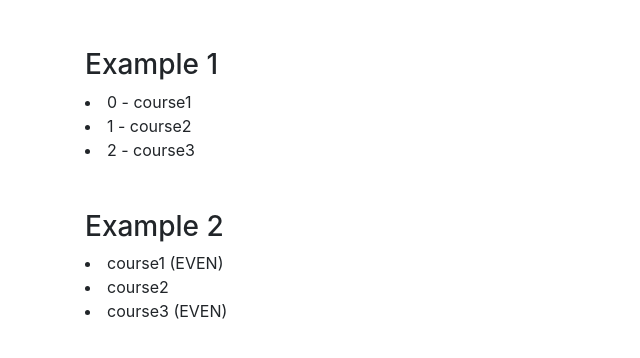
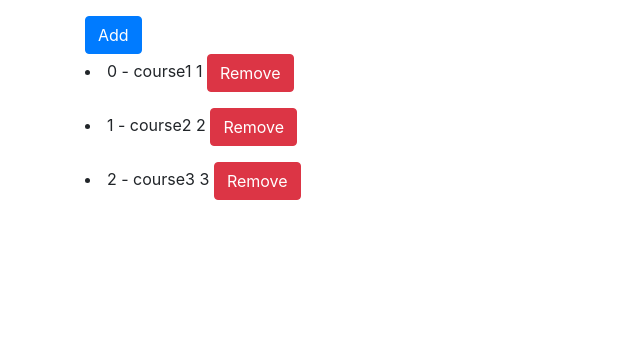
Before and after one commit to kumaruidivloper/Input-And-Output, an Angular app: page / in a window 1280 px wide. Shown: the top 358 px of the page, without its empty margins (0-640 px from the left). Built offline with nearby package versions, Linux system fonts and the light colour scheme.

Commit message:
ngFor-Add-Remove

```diff
--- a/src/app/app.component.html
+++ b/src/app/app.component.html
@@ -1,11 +1,8 @@
 <!--The content below is only a placeholder and can be replaced.-->
 <div class="container mt-3">
-    <h3 class="mt-5">Example 1</h3>
-    <li *ngFor="let course of courses; index as i">
-        {{ i }} - {{ course.name }}
-    </li>
-    <h3 class="mt-5">Example 2</h3>
-    <li *ngFor="let course of courses; even as isEven">
-        {{ course.name }} <span *ngIf="isEven">(EVEN)</span>
+    <button class="btn btn-primary" (click)="onAdd()">Add</button>
+    <li *ngFor="let course of courses; index as i" class="mb-3">
+        {{ i }} - {{ course.name}} {{course.id}}
+        <button class="btn btn-danger" (click)="onRemove(course)">Remove</button>
     </li>
 </div>
--- a/src/app/app.component.ts
+++ b/src/app/app.component.ts
@@ -6,9 +6,21 @@ import { Component } from '@angular/core';
   styleUrls: ['./app.component.scss']
 })
 export class AppComponent {
+  public nameNumber: number = 3;
    courses = [
      { id: 1, name: 'course1' },
      { id: 2, name: 'course2' },
      { id: 3, name: 'course3' }
-   ]
+   ];
+
+   onAdd() {
+     this.nameNumber++;
+     console.log(this.nameNumber);
+     this.courses.push({ id: + this.nameNumber, name: 'course'+this.nameNumber  })
+   }
+
+   onRemove(course) {
+    let index = this.courses.indexOf(course);
+    this.courses.splice(index, 1)
+   }
 }
```
